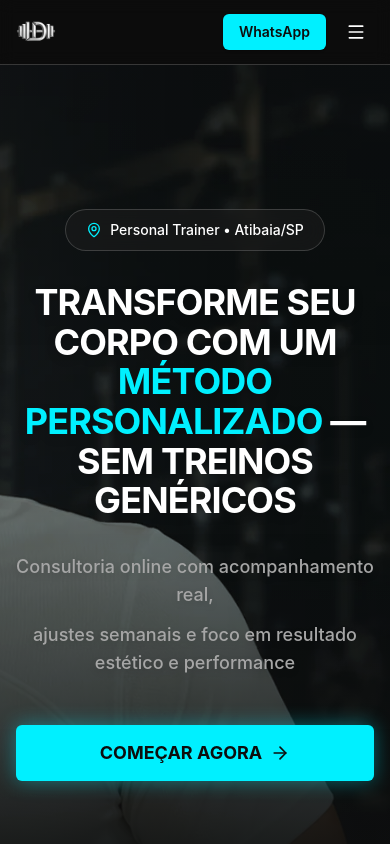
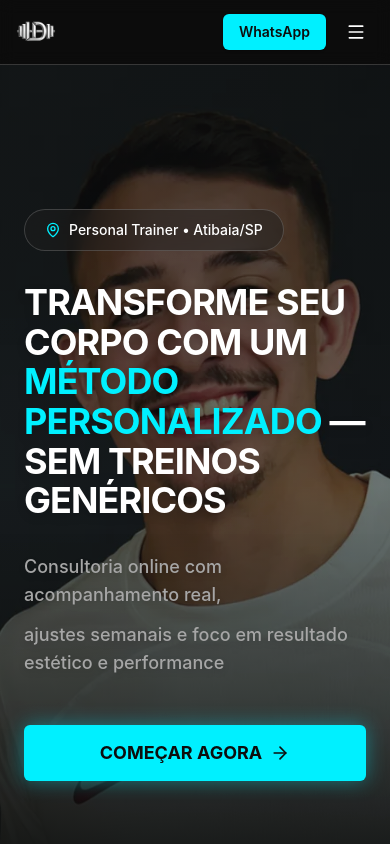
Before and after one commit to 04ale/dominicale-personal, a React (Vite) app: page / in a window 390 px wide. Shown: the top 844 px of the page. Built offline with nearby package versions, Linux system fonts and the light colour scheme.

Commit message:
style: fix mobile hero layout by left-aligning text and adjusting image framing

```diff
--- a/src/components/HeroBanner.tsx
+++ b/src/components/HeroBanner.tsx
@@ -10,7 +10,7 @@ export default function HeroBanner({ id }: { id?: string }) {
                 <img
                     src={heroBannerImg}
                     alt="Personal Trainer Wander"
-                    className="w-full h-full object-cover object-right md:object-center opacity-70 md:opacity-60"
+                    className="w-full h-full object-cover object-[66%] md:object-center opacity-70 md:opacity-60"
                     fetchPriority="high"
                 />
                 {/* Gradient Overlay for better text readability */}
@@ -21,7 +21,7 @@ export default function HeroBanner({ id }: { id?: string }) {
             </div>
 
             {/* Content Container */}
-            <div className="container relative z-10 mx-auto px-4 text-center flex flex-col items-center justify-center pt-20 pb-32 max-w-5xl">
+            <div className="container relative z-10 mx-auto px-6 flex flex-col items-start md:items-center justify-center text-left md:text-center pt-20 pb-32 max-w-5xl">
 
                 {/* Badge */}
                 <div className="inline-flex items-center gap-2 px-5 py-2.5 rounded-full border border-platinum-light/20 bg-gunmetal-grey/50 backdrop-blur-md text-pure-white text-sm font-medium mb-8">
@@ -30,19 +30,19 @@ export default function HeroBanner({ id }: { id?: string }) {
                 </div>
 
                 {/* Main Heading */}
-                <h1 className="text-4xl sm:text-5xl md:text-6xl lg:text-7xl font-bold text-pure-white tracking-tight leading-[1.1] mb-8 drop-shadow-lg px-2 sm:px-0">
+                <h1 className="text-4xl sm:text-5xl md:text-6xl lg:text-7xl font-bold text-pure-white tracking-tight leading-[1.1] mb-8 drop-shadow-lg">
                     TRANSFORME SEU CORPO  <br className="hidden md:block" />
                     COM UM <span className="text-electric">MÉTODO PERSONALIZADO</span> — SEM TREINOS GENÉRICOS
                 </h1>
 
                 {/* Description */}
-                <div className="text-lg md:text-xl text-silver-mist max-w-2xl mx-auto space-y-3 mb-12 font-medium drop-shadow-md">
+                <div className="text-lg md:text-xl text-silver-mist max-w-2xl md:mx-auto space-y-3 mb-12 font-medium drop-shadow-md">
                     <p>Consultoria online com acompanhamento real, </p>
                     <p>ajustes semanais e foco em resultado estético e performance </p>
                 </div>
 
                 {/* CTA Buttons */}
-                <div className="flex flex-col sm:flex-row items-center justify-center gap-4 w-full sm:w-auto">
+                <div className="flex flex-col sm:flex-row items-start md:items-center justify-start md:justify-center gap-4 w-full sm:w-auto">
                     <a
                         href="https://wa.me/5511919799090?text=Ol%C3%A1%20Lucas%21%20Quero%20dar%20o%20primeiro%20passo%20para%20transformar%20meu%20corpo."
                         target="_blank" rel="noopener noreferrer"
```
